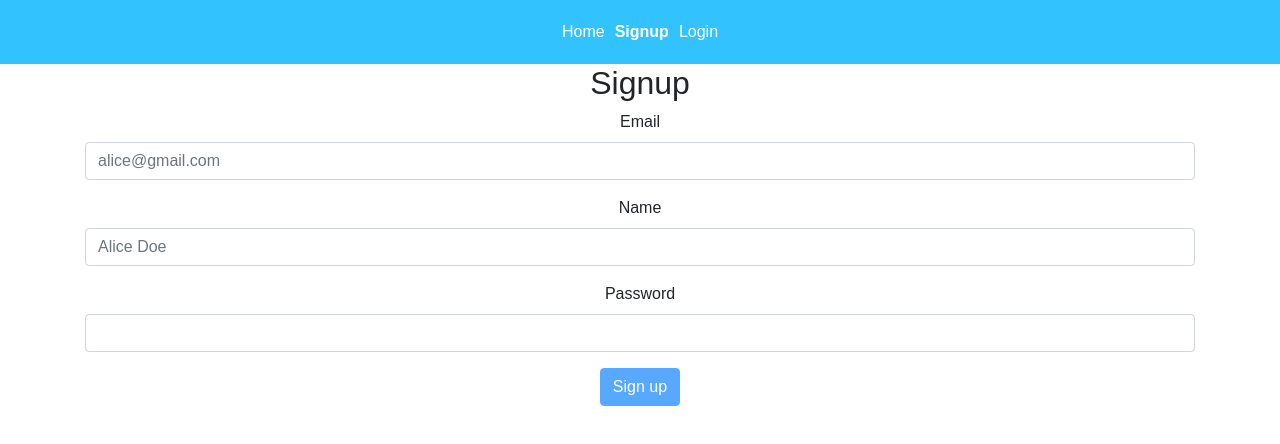
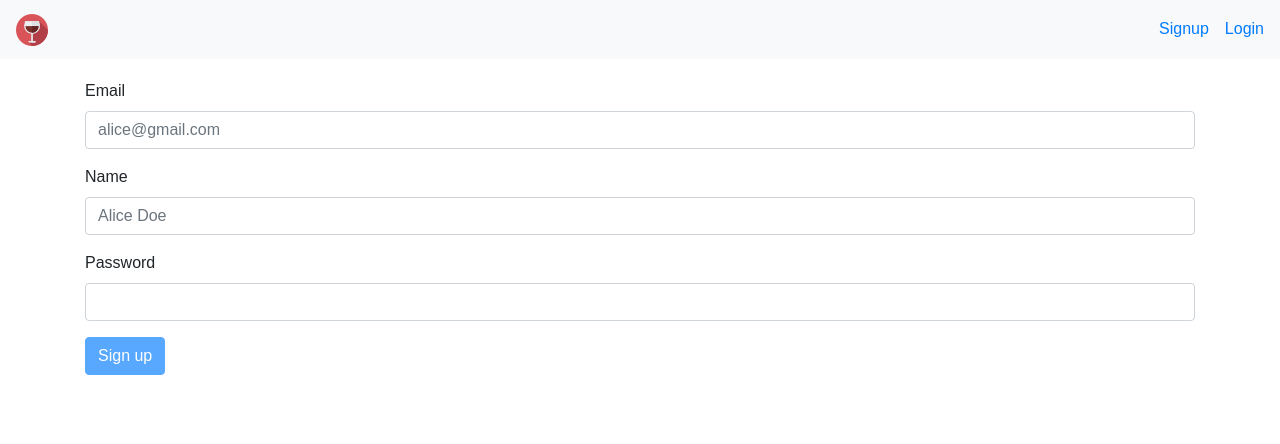
Before and after one commit to MarpinHart/winder-project, a React (Create React App) app in the folder client/: page /signup in a window 1280 px wide. Shown: the top 444 px of the page. Built offline with nearby package versions, Linux system fonts and the light colour scheme.

Commit message:
add navbar

```diff
--- a/client/src/components/App.jsx
+++ b/client/src/components/App.jsx
@@ -1,4 +1,10 @@
 import React, { Component } from 'react';
+import {
+  Navbar,
+  NavbarBrand,
+  Nav,
+  NavItem
+} from 'reactstrap';
 import { Route, Link, NavLink, Switch } from 'react-router-dom';
 import Home from './pages/Home';
 import Login from './pages/Login';
@@ -21,12 +27,20 @@ export default class App extends Component {
   render() {
     return (
       <div className="App">
-        <header className="App-header">
-          <NavLink to="/" exact>Home</NavLink>
-          {!api.isLoggedIn() && <NavLink to="/signup">Signup</NavLink>}
-          {!api.isLoggedIn() && <NavLink to="/login">Login</NavLink>}
-          {api.isLoggedIn() && <Link to="/" onClick={(e) => this.handleLogoutClick(e)}>Logout</Link>}
-        </header>
+        <Navbar color="light" light>
+            <NavbarBrand href="/"><img src='./images/wine.png' alt=""/></NavbarBrand>
+            <Nav className="justify-content-end">
+              <NavItem className="ml-3">
+                {!api.isLoggedIn() && <NavLink to="/signup">Signup</NavLink>}
+              </NavItem>
+              <NavItem className="ml-3">
+                {!api.isLoggedIn() && <NavLink to="/login">Login</NavLink>}
+              </NavItem>
+              <NavItem>
+              {api.isLoggedIn() && <Link to="/" onClick={(e) => this.handleLogoutClick(e)}>Logout</Link>}
+              </NavItem>
+            </Nav>
+        </Navbar>
         <Switch>
           <Route path="/" exact component={Home} />
           <Route path="/signup" component={Signup} />
--- a/client/src/components/pages/Login.jsx
+++ b/client/src/components/pages/Login.jsx
@@ -40,7 +40,6 @@ export default class Login extends Component {
     return (
       <div className="Login">
         <Container>
-          <h2>Login</h2>
           <Form>
           <FormGroup>
               <Label for="email">Email</Label>
--- a/client/src/components/pages/Signup.jsx
+++ b/client/src/components/pages/Signup.jsx
@@ -48,7 +48,6 @@ export default class Signup extends Component {
     return (
       <div className="Signup">
         <Container>
-          <h2>Signup</h2>
           <Form>
             <FormGroup>
               <Label for="email">Email</Label>
--- a/client/src/index.scss
+++ b/client/src/index.scss
@@ -38,64 +38,11 @@ body {
   background-color: #e73f3f;
 }
 
-// --------------------
-// Style for App component
-.App {
-  text-align: center;
 
-  .App-logo {
-    animation: App-logo-spin infinite 20s linear;
-    height: 80px;
-  }
-
-  .App-header {
-    background-color: $primary;
-    padding: 20px;
-    color: white;
-
-    a {
-      color: white;
-      padding: 0 5px;
-      text-decoration: unset;
-    }
-
-    a.active {
-      font-weight: bold;
-    }
-  }
-
-  .App-title {
-    font-size: 1.5em;
-  }
-
-  .App-intro {
-    font-size: large;
-  }
-
-  @keyframes App-logo-spin {
-    from {
-      transform: rotate(0deg);
-    }
-
-    to {
-      transform: rotate(360deg);
-    }
-  }
+.Signup{
+  margin-top:20px;
 }
 
-// --------------------
-// Style for Home component
-.Home {
-  p {
-    font-size: 1.2em;
-  }
+.Login{
+  margin-top:20px;
 }
-
-// --------------------
-// Style for Secret component
-.Secret {
-  .result {
-    font-size: 1.2em;
-    color: $primary;
-  }
-}
```
Also changed, not shown: client/public/images/wine.png (added), 1 other file (tests, documents, lock files or other folders).
